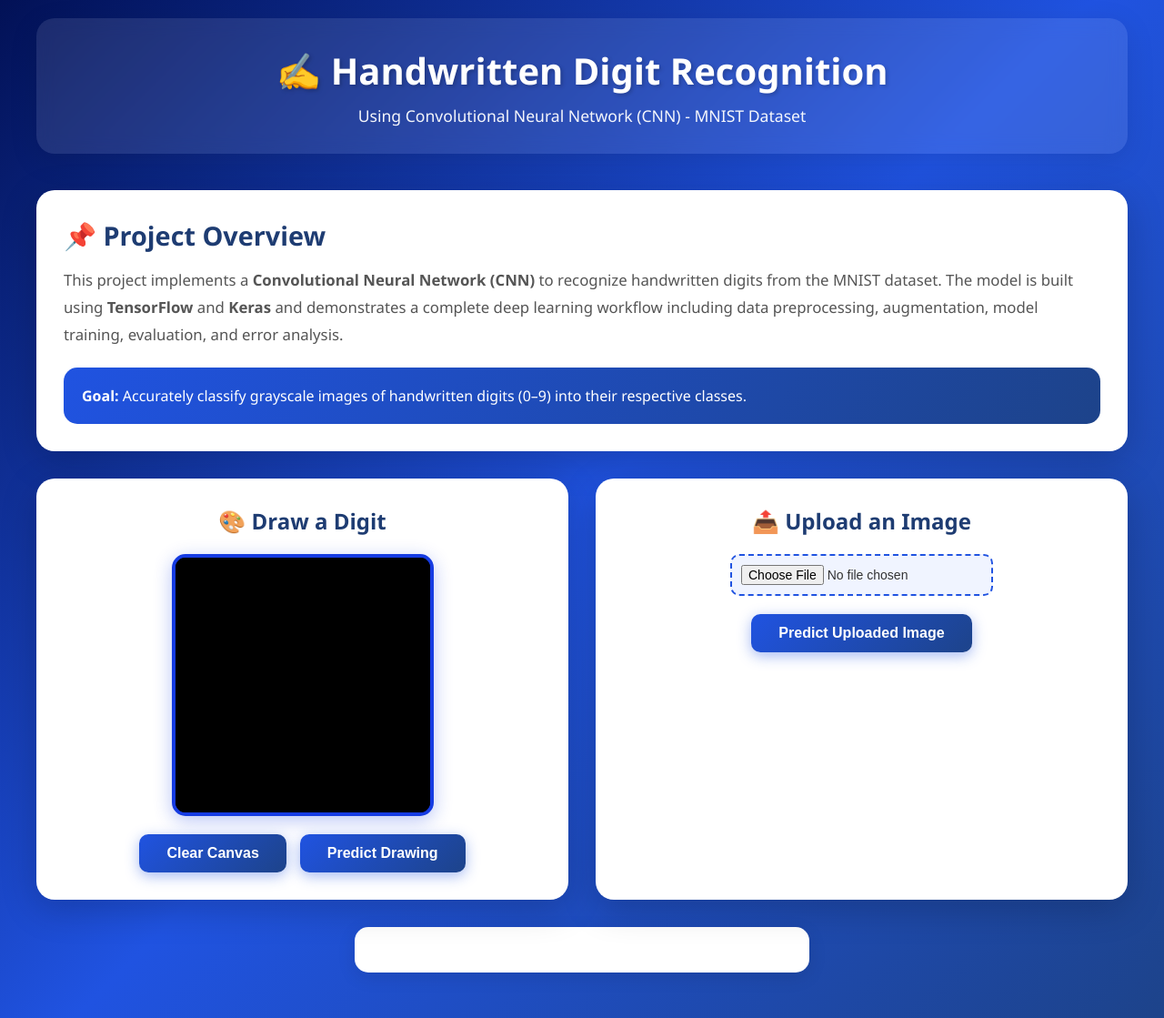
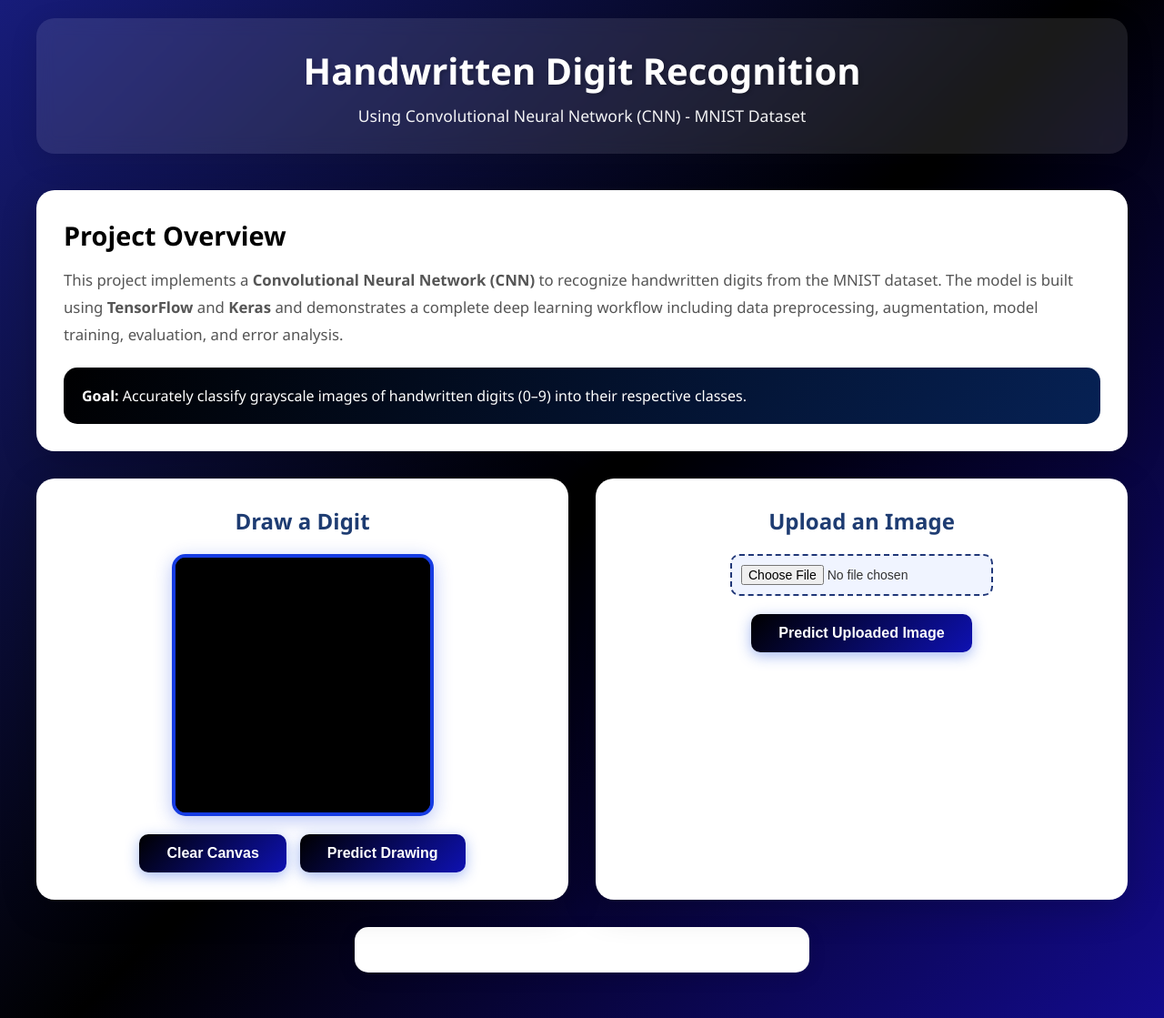
Before and after one commit to eng-omar-gif/MNIST_CNN_CLASSIFICATION-, a Flask app: page / in a window 1280 px wide. Shown: the whole page at 91% size. Run offline with Flask 3, Linux system fonts and the light colour scheme; a map, chart or similar area stays blank.

Commit message:
Update index.html

```diff
--- a/templates/index.html
+++ b/templates/index.html
@@ -13,7 +13,7 @@
 
         body {
             font-family: 'Segoe UI', Tahoma, Geneva, Verdana, sans-serif;
-            background: linear-gradient(135deg, #021156 0%, #2053e1 50%, #1d438a 100%);
+            background: linear-gradient(135deg, #171c7a 0%, #000000 50%, #130b8d 100%);
             min-height: 100vh;
             padding: 20px;
             color: #333;
@@ -55,7 +55,7 @@
         }
 
         .project-overview h2 {
-            color: #1e3c72;
+            color: #000000;
             font-size: 1.8em;
             margin-bottom: 15px;
             display: flex;
@@ -71,7 +71,7 @@
         }
 
         .project-overview .highlight {
-            background: linear-gradient(120deg, #2053e1 0%, #1d438a 100%);
+            background: linear-gradient(120deg, #000001 0%, #062154 100%);
             color: white;
             padding: 20px;
             border-radius: 15px;
@@ -145,7 +145,7 @@
             cursor: pointer;
             border: none;
             border-radius: 10px;
-            background: linear-gradient(135deg, #2053e1 0%, #1d438a 100%);
+            background: linear-gradient(135deg, #000000 0%, #0e11b2 100%);
             color: white;
             transition: all 0.3s ease;
             box-shadow: 0 4px 15px rgba(32, 83, 225, 0.4);
@@ -172,7 +172,7 @@
 
         input[type="file"] {
             padding: 10px;
-            border: 2px dashed #2053e1;
+            border: 2px dashed #203778;
             border-radius: 10px;
             background: #f0f4ff;
             cursor: pointer;
@@ -181,7 +181,7 @@
         }
 
         input[type="file"]:hover {
-            border-color: #153be2;
+            border-color: #000000;
             background: #e8edff;
         }
 
@@ -292,12 +292,12 @@
 
 <div class="container">
     <div class="header">
-        <h1>✍️ Handwritten Digit Recognition</h1>
+        <h1>Handwritten Digit Recognition</h1>
         <p>Using Convolutional Neural Network (CNN) - MNIST Dataset</p>
     </div>
 
     <div class="project-overview">
-        <h2>📌 Project Overview</h2>
+        <h2>Project Overview</h2>
         <p>
             This project implements a <strong>Convolutional Neural Network (CNN)</strong> to recognize handwritten digits from the MNIST dataset.
             The model is built using <strong>TensorFlow</strong> and <strong>Keras</strong> and demonstrates a complete deep learning workflow including
@@ -310,7 +310,7 @@
 
     <div class="main-content">
         <div class="card">
-            <h3>🎨 Draw a Digit</h3>
+            <h3>Draw a Digit</h3>
             <div class="canvas-container">
                 <canvas id="canvas" width="280" height="280"></canvas>
                 <div class="button-group">
@@ -321,7 +321,7 @@
         </div>
 
         <div class="card upload-section">
-            <h3>📤 Upload an Image</h3>
+            <h3>Upload an Image</h3>
             <div class="file-input-wrapper">
                 <input type="file" id="upload" accept="image/*" onchange="previewImage(event)">
             </div>
@@ -477,7 +477,7 @@ function showResult(data) {
     // Scroll to results
     resultDiv.scrollIntoView({ behavior: "smooth", block: "nearest" });
 
-    let probsHTML = "<h3>📊 Softmax Probabilities</h3>";
+    let probsHTML = "<h3>Softmax Probabilities</h3>";
     data.probabilities.forEach((p, i) => {
         const percentage = (p * 100).toFixed(2);
         probsHTML += `
```
